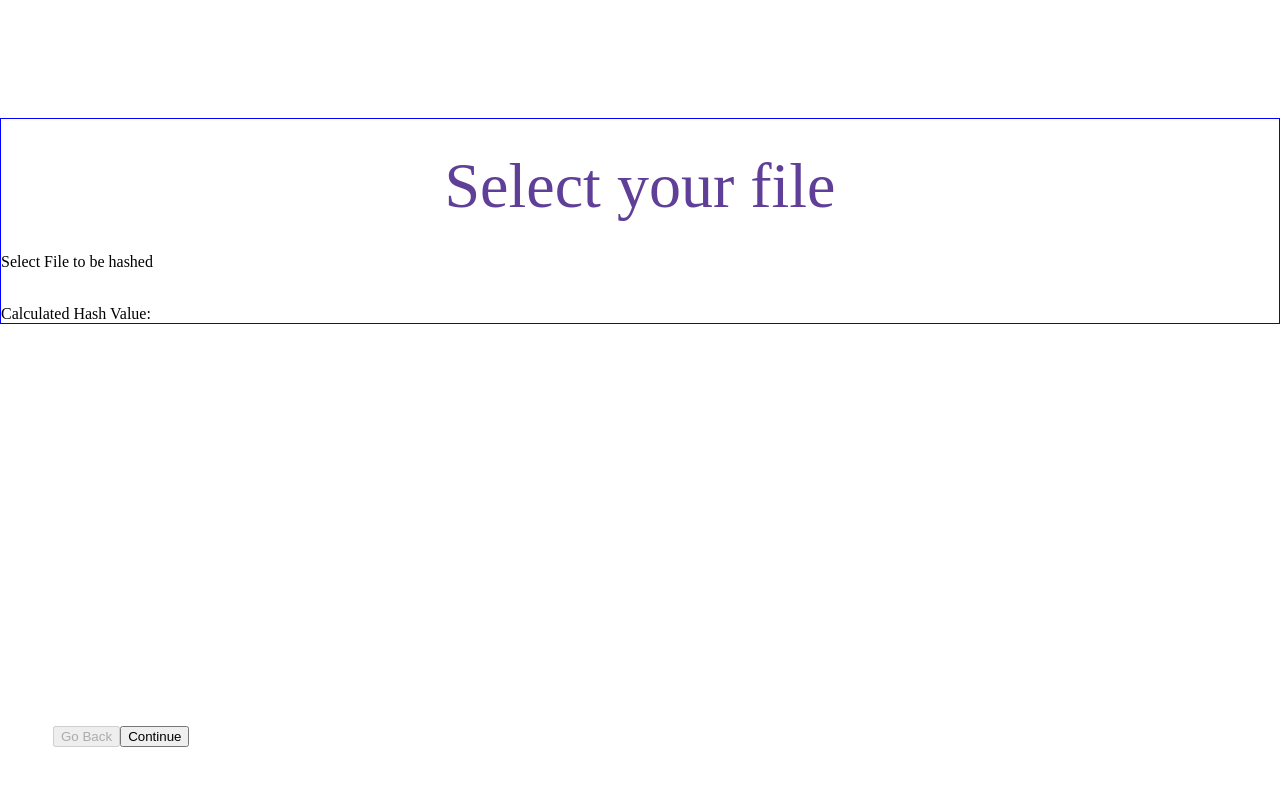
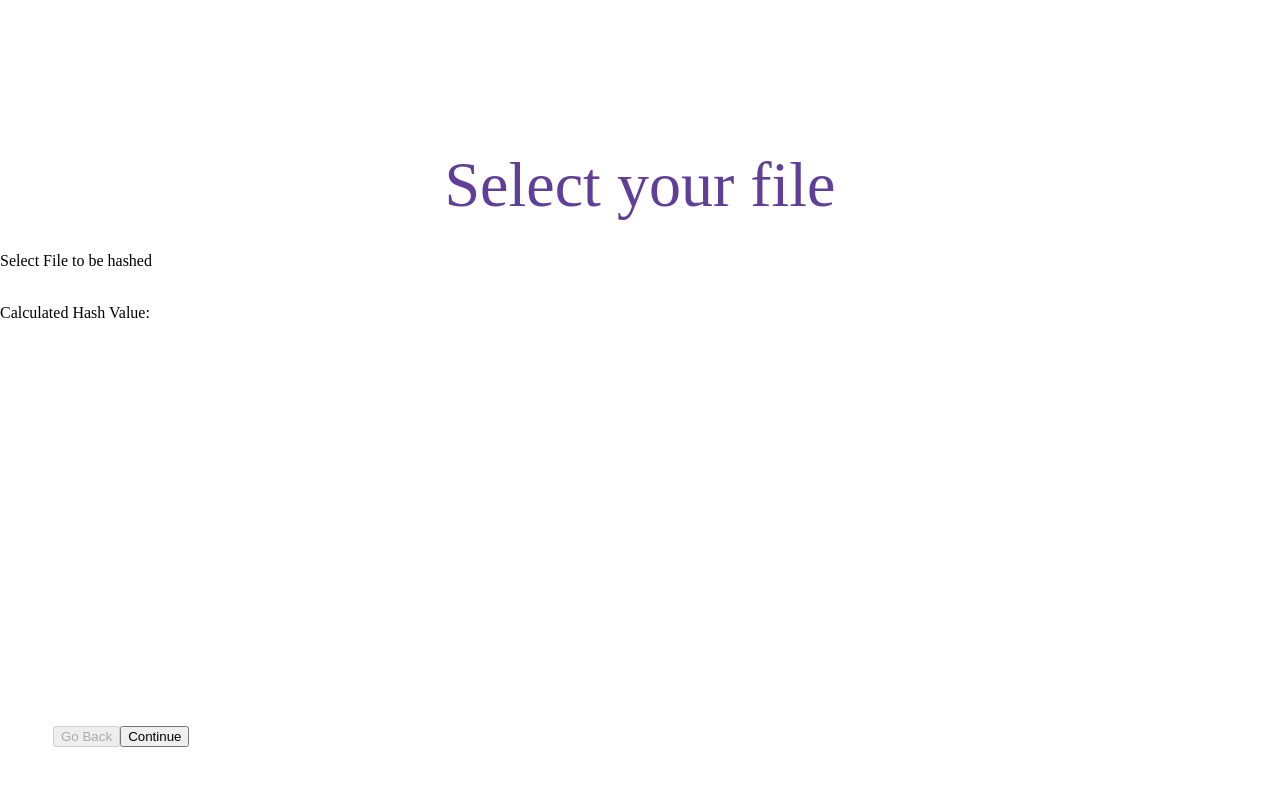
Before and after one commit to iotaledger/poc-document-immutable-blueprint, a React (Create React App) app: page / in a window 1280 px wide. Shown: the top 786 px of the page. Built offline with nearby package versions, Linux system fonts and the light colour scheme.

Commit message:
removed layout border

```diff
--- a/src/App.js
+++ b/src/App.js
@@ -135,7 +135,7 @@ class App extends Component {
           enableNextPage={this.state.enableNextPage}
         />
         <div className="layouts--search">
-          <div className="middle-column" style={{border: '1px solid blue'}}>
+          <div className="middle-column">
               {this.state.isLoading && <Loading />}
               <Route exact path="/" component={(match) => (<SelectFile
                                                         handleFileSet={this.handleFileSet}
```
